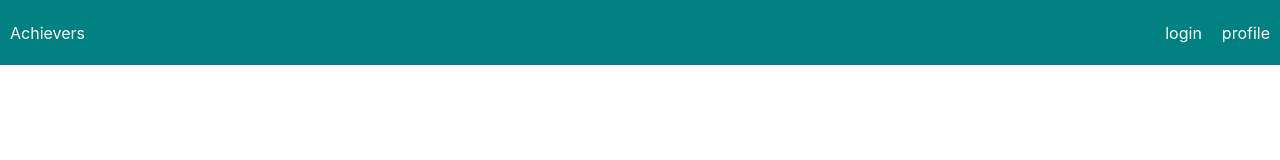
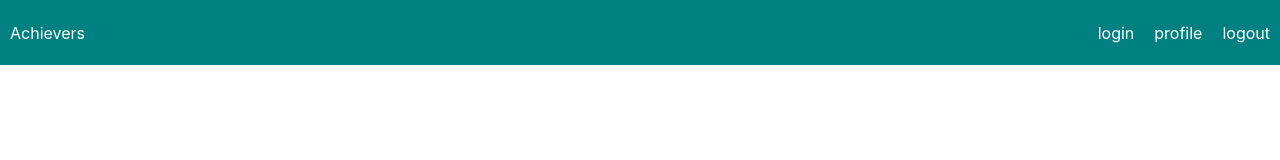
Before and after one commit to demolaemrick/course-registration-system, a React (Create React App) app in the folder client/: page / in a window 1280 px wide. Shown: the top 160 px of the page. Built offline with nearby package versions, Linux system fonts and the light colour scheme; no server answers.

Commit message:
Dispatch logout action

```diff
--- a/client/src/components/Layout/Header/Header.tsx
+++ b/client/src/components/Layout/Header/Header.tsx
@@ -1,8 +1,13 @@
-import { NavLink } from "react-router-dom";
+import { NavLink, useHistory } from "react-router-dom";
+import { useDispatch } from "react-redux"
+import { logout } from "../../../store/user/user-actions"
+
 
 import  classes from "./Header.module.css";
 
 const Header = () => {
+  const dispatch = useDispatch();
+  const history = useHistory();
   return (
     <header className={classes.header}>
       <h1>
@@ -11,6 +16,7 @@ const Header = () => {
       <div className={classes["header-items"]}>
         <NavLink to="/login">login</NavLink>
         <NavLink to="/profile">profile</NavLink>
+        <NavLink to="/logout" onClick={() => dispatch(logout(history))}>logout</NavLink>
       </div>
     </header>
   );
```
